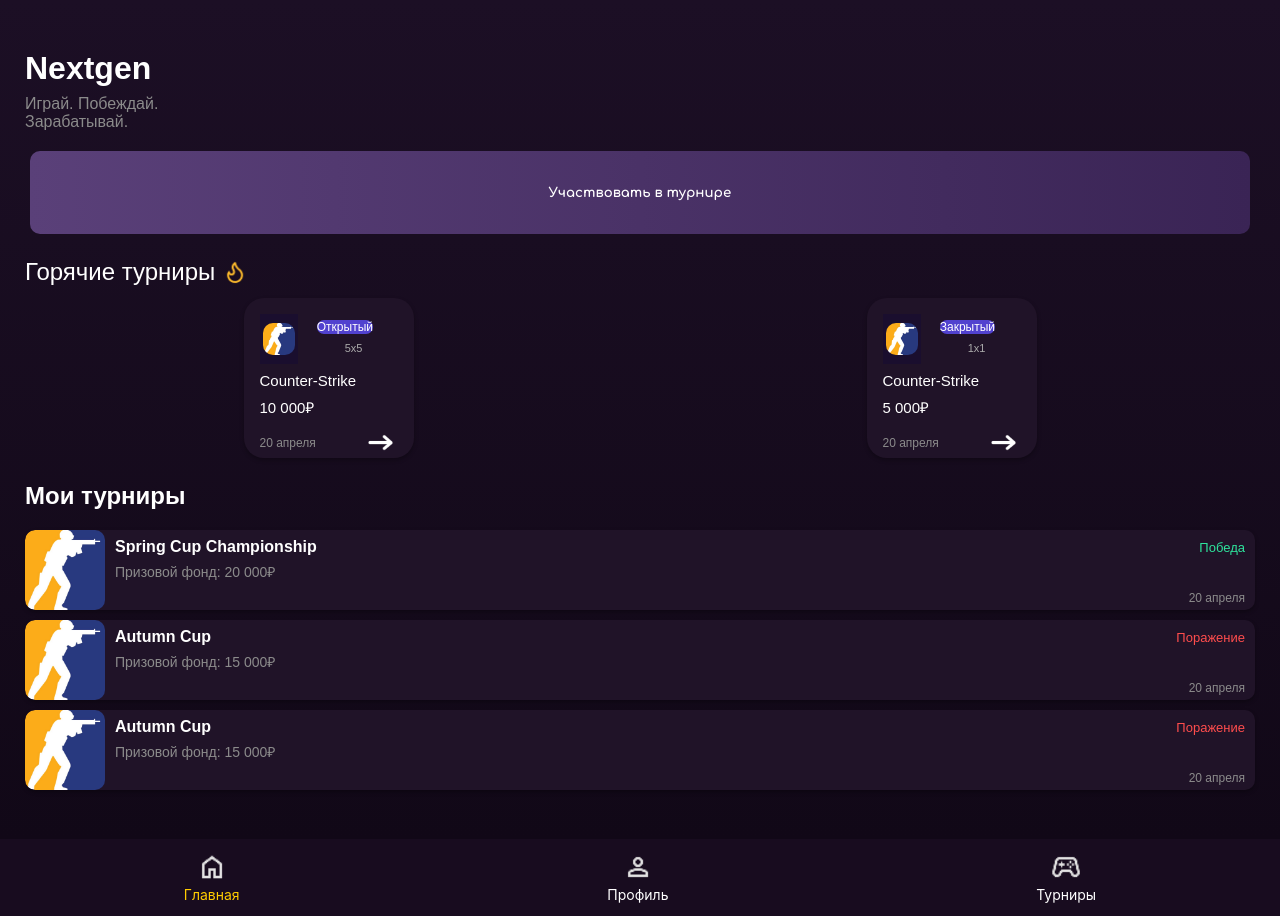
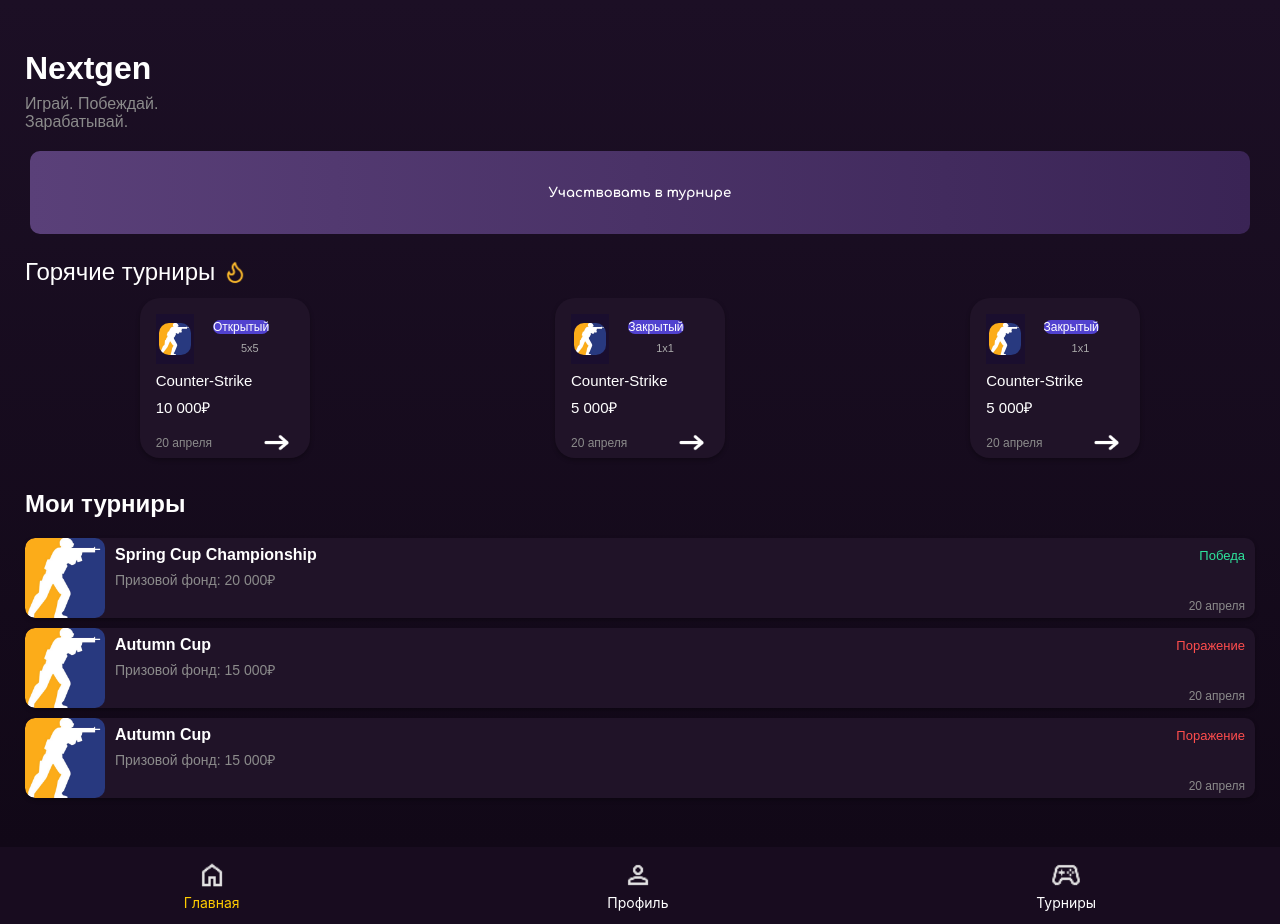
Before and after one commit to emopsychh/nextgencup, a React (Create React App) app in the folder web_service/: page / in a window 1280 px wide. Built offline with nearby package versions, Linux system fonts and the light colour scheme; a web font is replaced by a local one.

Commit message:
Сделал прокрутку горячих турниров

```diff
--- a/web_service/src/components/TournamentCard/TournamentCard.css
+++ b/web_service/src/components/TournamentCard/TournamentCard.css
@@ -13,6 +13,9 @@
   overflow: hidden;
   margin: 0 auto;
   box-shadow: 0 2px 4px rgba(0,0,0,0.3);  /* Незначительная тень для выделения */
+  flex: 0 0 auto;
+  scroll-snap-align: start;
+
 
 }
 
@@ -130,6 +133,8 @@
   color: #000;
 }
 @media (max-width: 480px) {
+
+
   .card-title,
   .card-prize  {
     font-size: 15px;
--- a/web_service/src/pages/Home.css
+++ b/web_service/src/pages/Home.css
@@ -84,9 +84,17 @@
 
   .tournaments-grid {
     display: flex;
+    flex-direction: row;
     gap: 16px;
-    flex-wrap: wrap; /* если хотим горизонтальную прокрутку или что-то подобное */
+    overflow-x: auto;
+    overflow-y: hidden;
+    flex-wrap: nowrap; /* ❗ Отключает перенос вниз */
+    padding-bottom: 8px;
+    scroll-snap-type: x mandatory;
+  }
 
+  .tournaments-grid::-webkit-scrollbar {
+    display: none;
   }
 
   .header-logo {
--- a/web_service/src/pages/Home.js
+++ b/web_service/src/pages/Home.js
@@ -16,6 +16,15 @@ function Home() {
       mode: '5х5',
       prize: '10 000₽',
       status: 'Открытый',
+      date:"20 апреля"
+    },
+    {
+      id: 2,
+      title: 'Counter-Strike',
+      gameName: 'Counter-Strike',
+      mode: '1х1',
+      prize: '5 000₽',
+      status: 'Закрытый',
       date:"20 апреля"
     },
     {
```
